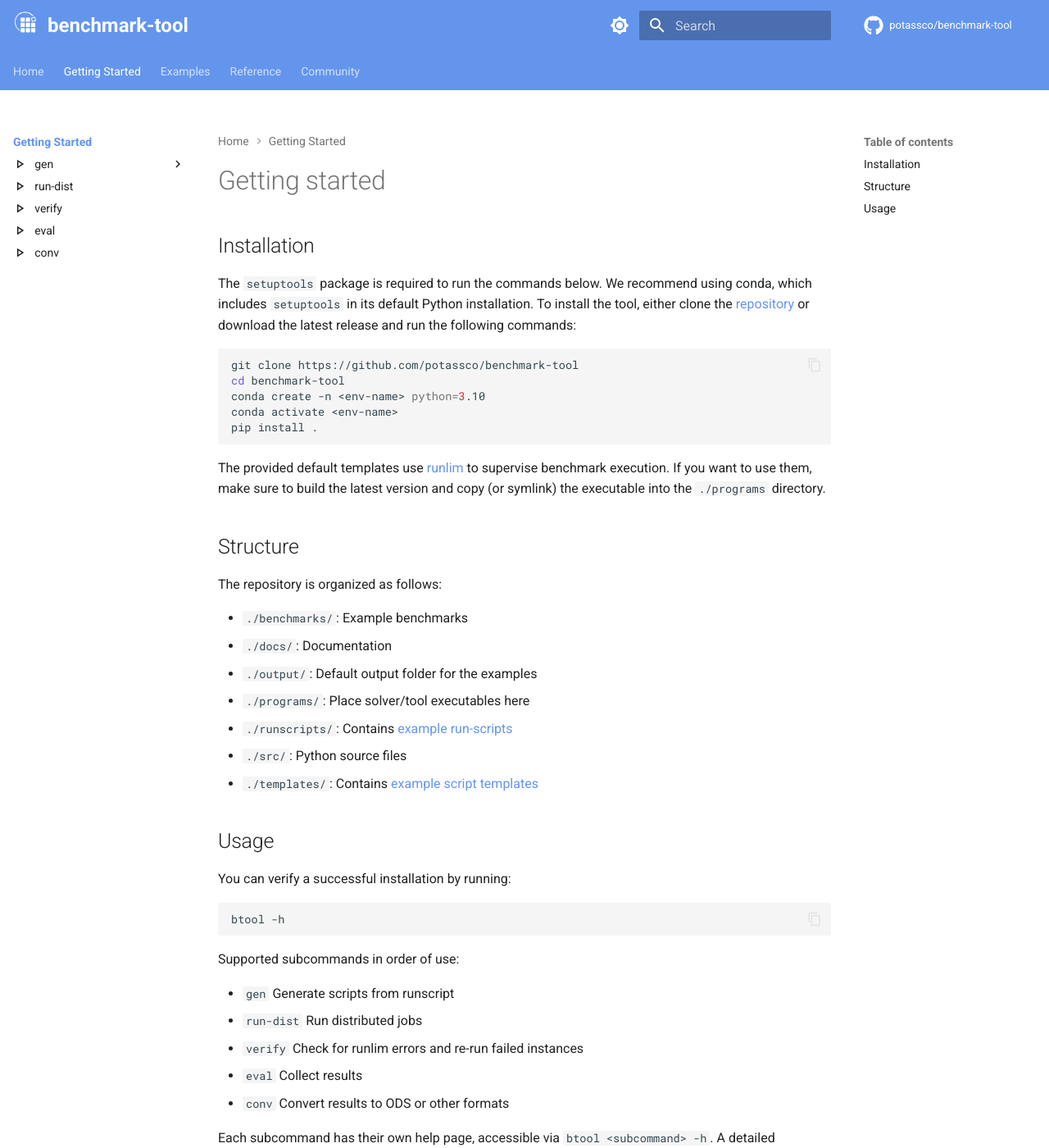
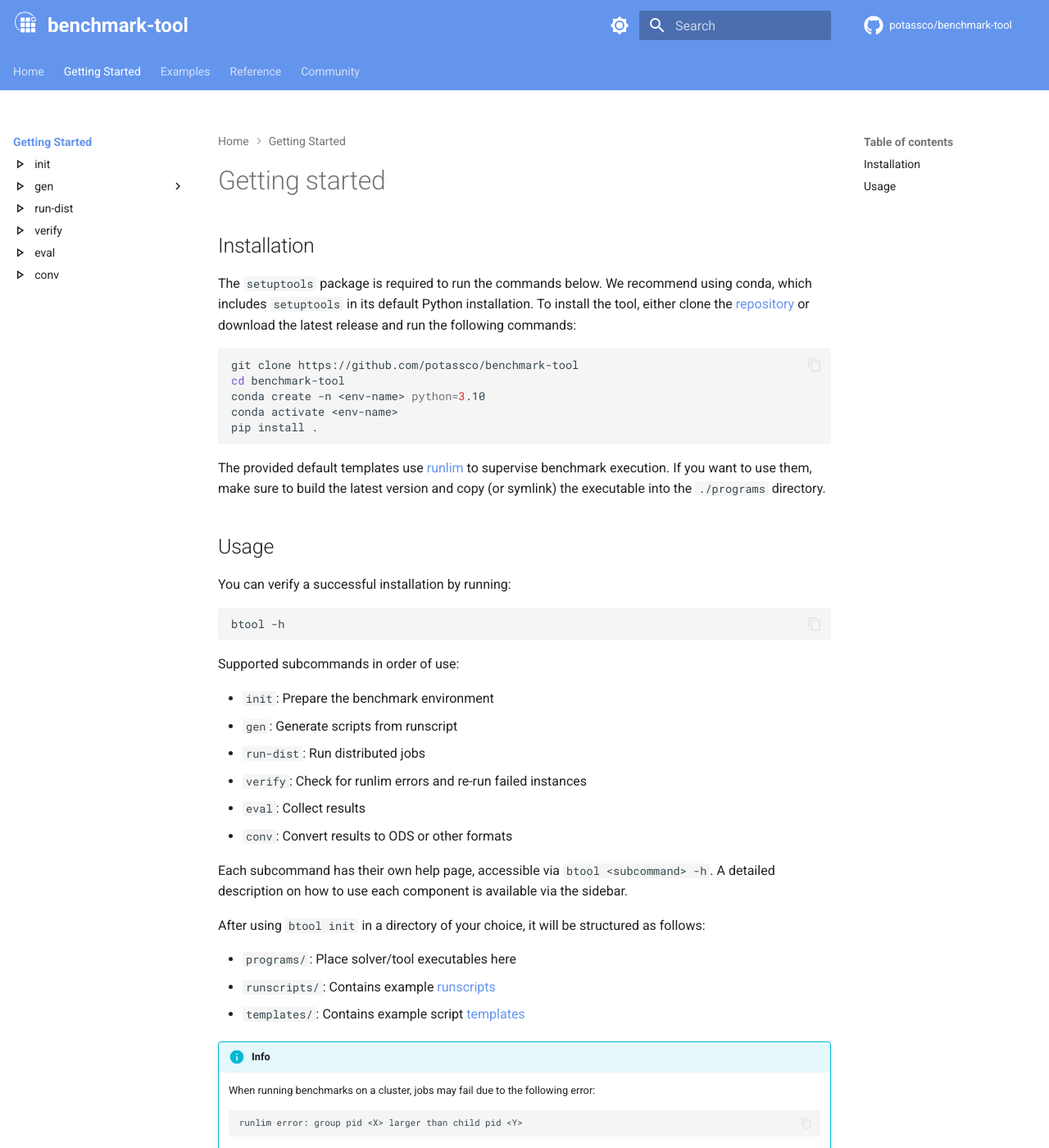
Before and after one commit to potassco/benchmark-tool, an MkDocs documentation site: the page built from docs/getting_started/index.md, in a window 1280 px wide and 1400 px high. Shown: the whole window at 82% size. Built offline with MkDocs 1.6.1 and Material for MkDocs 9.7.7, drawn with Linux system fonts in a browser that asks for light colours; comment, search, counter and statistics services are not loaded.

Commit message:
Update documentation

```diff
--- a/docs/getting_started/index.md
+++ b/docs/getting_started/index.md
@@ -19,18 +19,6 @@ The provided default templates use [runlim] to supervise benchmark execution.
 If you want to use them, make sure to build the latest version and copy (or
 symlink) the executable into the `./programs` directory.
 
-## Structure
-
-The repository is organized as follows:
-
-- `./benchmarks/`: Example benchmarks
-- `./docs/`: Documentation
-- `./output/`: Default output folder for the examples
-- `./programs/`: Place solver/tool executables here
-- `./runscripts/`: Contains [example run-scripts][runscript]
-- `./src/`: Python source files
-- `./templates/`: Contains [example script templates][script]
-
 ## Usage
 
 You can verify a successful installation by running:
@@ -41,15 +29,23 @@ btool -h
 
 Supported subcommands in order of use:
 
-- `gen`        Generate scripts from runscript
-- `run-dist`   Run distributed jobs
-- `verify`     Check for runlim errors and re-run failed instances
-- `eval`       Collect results
-- `conv`       Convert results to ODS or other formats
+- `init`: Prepare the benchmark environment
+- `gen`: Generate scripts from runscript
+- `run-dist`: Run distributed jobs
+- `verify`: Check for runlim errors and re-run failed instances
+- `eval`: Collect results
+- `conv`: Convert results to ODS or other formats
 
 
 Each subcommand has their own help page, accessible via `btool <subcommand> -h`.
 A detailed description on how to use each component is available via the sidebar.
+
+After using `btool init` in a directory of your choice, it will be structured as follows:
+
+- `programs/`: Place solver/tool executables here
+- `runscripts/`: Contains example [runscripts]
+- `templates/`: Contains example script [templates]
+
 
 !!! info
     When running benchmarks on a cluster, jobs may fail due to the following error:
@@ -73,8 +69,7 @@ A detailed description on how to use each component is available via the sidebar
 
 [btool]: https://github.com/potassco/benchmark-tool
 [runlim]: https://github.com/arminbiere/runlim
-[template]: ./gen/templates.md#run-templates
-[runscript]: ./gen/runscript.md
-[script]: ./gen/templates.md
+[runscripts]: ./gen/runscript.md
+[templates]: ./gen/templates.md
 [issue]: https://github.com/arminbiere/runlim/issues/8
 [results]: https://github.com/potassco/benchmark-tool/blob/master/verify_results.sh
--- a/mkdocs.yml
+++ b/mkdocs.yml
@@ -119,6 +119,8 @@ nav:
   - Home: index.md
   - Getting Started:
     - getting_started/index.md
+    - init:
+      - getting_started/init/index.md
     - gen:
       - getting_started/gen/index.md
       - Runscript: getting_started/gen/runscript.md
```
Also changed, not shown: README.md (+10 -15 lines), docs/getting_started/init/index.md (added, +23 -0 lines).
